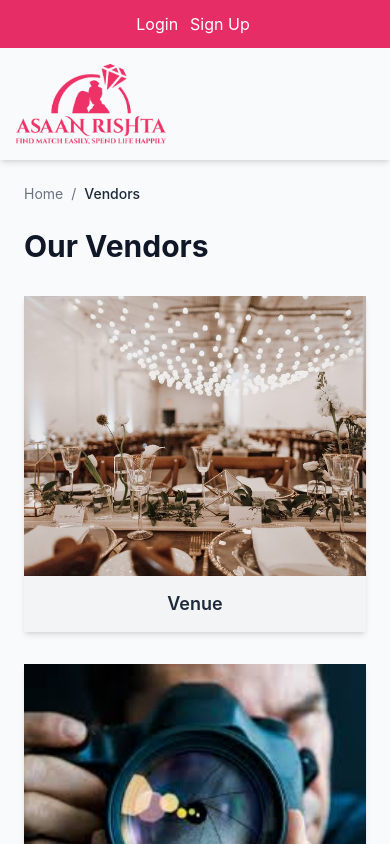
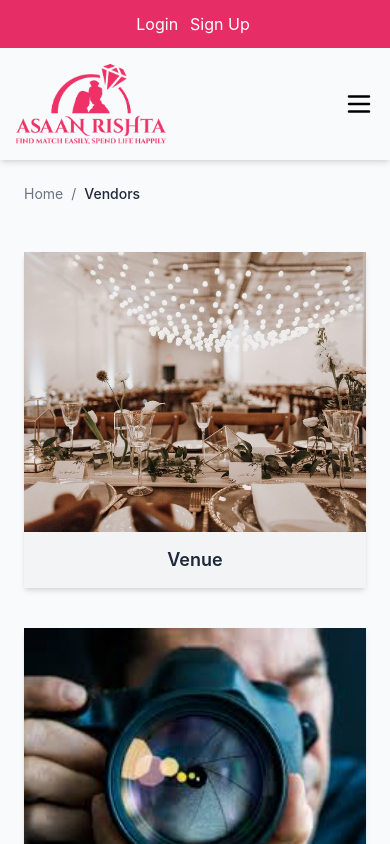
Before and after one commit to abdullahprince457/Assann-Rishta, a React (Vite) app: page /vendors in a window 390 px wide. Shown: the top 844 px of the page. Built offline with nearby package versions, Linux system fonts and the light colour scheme.

Commit message:
fixed errors due to pull

```diff
--- a/src/components/Forms.jsx
+++ b/src/components/Forms.jsx
@@ -8,7 +8,6 @@ const Rishtay = () => {
   return (
     <div className="mt-20 flex flex-col mr-auto gap-5 mx-4 md:mx-10">
 
-      {/* Search Row */}
       <div className="flex gap-2 justify-end">
         <input
           className="rounded-md p-2 border border-[#e72d65]"
@@ -20,7 +19,6 @@ const Rishtay = () => {
         </button>
       </div>
 
-      {/* Filter Toggle Button */}
       <button
         className='md:hidden bg-[#e72d65] text-white font-bold px-6 py-2 rounded-md w-fit'
         onClick={() => setShowFilter(!showFilter)}>
@@ -29,7 +27,6 @@ const Rishtay = () => {
  <div>
   <data value=""></data>
  </div>
-      {/* Filter Form */}
       <div className={`${showFilter ? "grid" : "hidden"} md:grid text-[#e72d65] grid-cols-1 gap-4 w-full py-5 px-4 sm:grid-cols-2 md:grid-cols-3 lg:grid-cols-4 shadow-[0_3px_5px_rgba(0,0,0,0.08),_-3px_0_5px_rgba(0,0,0,0.08),_3px_0_5px_rgba(0,0,0,0.08)]`}>
         <select className="outline-none border-b-2 w-full py-2">
           <option>Caste</option>
@@ -83,7 +80,6 @@ const Rishtay = () => {
           </button>
         </div>
 
-        {/* baqi cards same hi rakhe */}
 
       </div>
 
--- a/src/components/Navbar.jsx
+++ b/src/components/Navbar.jsx
@@ -1,12 +1,13 @@
 import React, { useState } from 'react'
 import logo from '../assets/logo.PNG'
 import { Link } from 'react-router-dom'
+import { HiOutlineMenu, HiX } from "react-icons/hi"
 
 const Navbar = () => {
   const [sidebarOpen, setSidebarOpen] = useState(false)
 
   const linkClass =
-    'text-gray-700 hover:text-pink-400 transition-ease-in-out hover:underline hover:underline-offset-4 duration-400'
+    'text-gray-700 hover:text-pink-400 transition ease-in-out hover:underline hover:underline-offset-4 duration-300'
 
   return (
     <div className="flex justify-between items-center p-4 shadow-md">
@@ -15,7 +16,6 @@ const Navbar = () => {
         <img src={logo} alt="logo" className="w-[150px]" />
       </div>
 
-      {/* Desktop Menu */}
       <div className="hidden lg:flex gap-8">
         <Link to="/home" className={linkClass}>Home</Link>
         <Link to="/AboutUS" className={linkClass}>AboutUs</Link>
@@ -27,10 +27,10 @@ const Navbar = () => {
       </div>
 
       <button
-        className="text-2xl lg:hidden"
+        className="text-3xl lg:hidden"
         onClick={() => setSidebarOpen(true)}
       >
-        <i className="bi bi-list"></i>
+        <HiOutlineMenu />
       </button>
 
       {sidebarOpen && (
@@ -40,7 +40,6 @@ const Navbar = () => {
         />
       )}
 
-      {/* Mobile Sidebar */}
       <div
         className={`fixed top-0 left-0 h-full w-64 bg-white p-6 transition-transform duration-300 lg:hidden ${
           sidebarOpen ? 'translate-x-0' : '-translate-x-full'
@@ -48,7 +47,7 @@ const Navbar = () => {
       >
         <div className="flex justify-end mb-8">
           <button onClick={() => setSidebarOpen(false)} className="text-2xl">
-            <i className="bi bi-x-lg"></i>
+            <HiX />
           </button>
         </div>
 
--- a/src/components/Vendors.jsx
+++ b/src/components/Vendors.jsx
@@ -32,9 +32,9 @@ const Vendors = () => {
       <Top />
       <Navbar />
 
-      <div className="max-w-7xl mx-auto">
+      <div className="max-w-7xl mx-auto px-6 lg:px-16">
 
-        <div className="px-6 lg:px-16 pt-6 pb-2">
+        <div className="pt-6 pb-2">
           <p className="text-sm text-gray-500">
             <Link to="/home" className="hover:text-pink-600 transition-colors">Home</Link>
             <span className="mx-2">/</span>
@@ -42,13 +42,9 @@ const Vendors = () => {
           </p>
         </div>
 
-        <div className="px-6 lg:px-16 pt-4 pb-8">
-          <h1 className="text-3xl font-bold text-gray-900">Our Vendors</h1>
-        </div>
+        <div className="pb-16 mt-10">
 
-        <div className="px-6 lg:px-16 pb-16">
-
-          <div className="flex flex-wrap justify-center gap-8">
+          <div className="flex flex-wrap justify-center lg:justify-start gap-y-10 gap-x-8 lg:gap-x-12">
 
             {vendorCategories.map((vendor) => (
               <Link
@@ -57,7 +53,6 @@ const Vendors = () => {
                 className="block w-[380px] sm:w-[340px] xs:w-full max-w-[380px] h-[336px] bg-white shadow-md overflow-hidden
                            hover:shadow-xl hover:scale-[1.02] transition-all duration-300 group"
               >
-
                 <div className="w-full h-[280px] overflow-hidden cursor-pointer">
                   <img
                     src={vendor.image}
@@ -71,13 +66,13 @@ const Vendors = () => {
                     {vendor.name}
                   </h2>
                 </div>
-
               </Link>
             ))}
 
           </div>
 
         </div>
+
       </div>
 
       <Footer />
```
